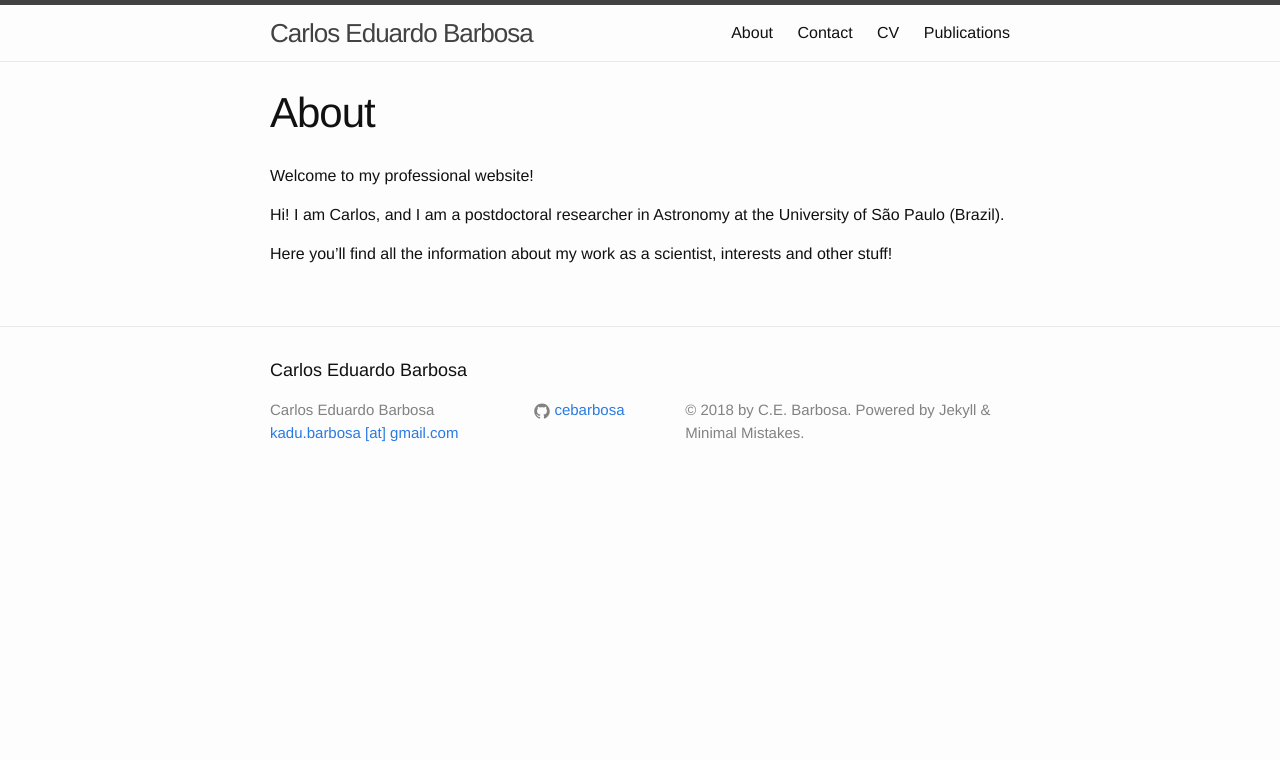
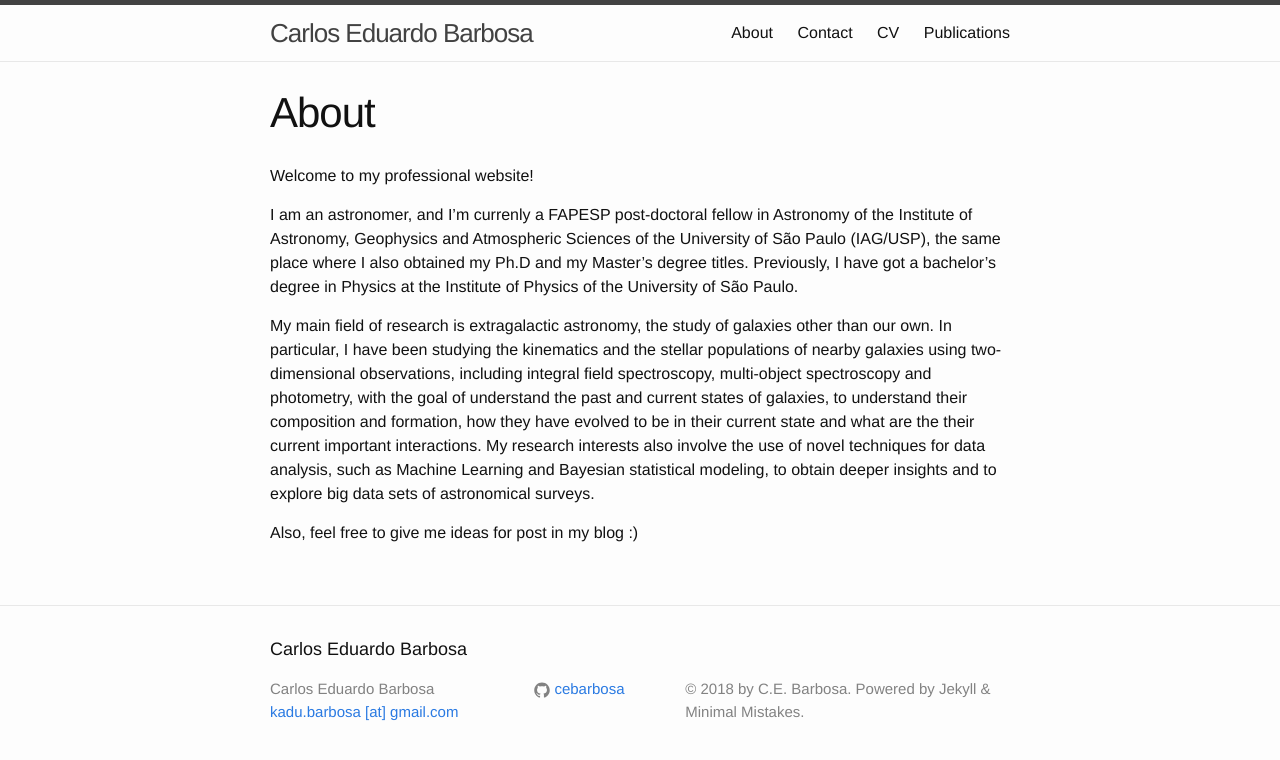
Before and after one commit to cebarbosa/cebarbosa.github.io, a Jekyll site: the page built from about.md, in a window 1280 px wide. Shown: the top 760 px of the page. Built offline with Jekyll 4.4.1, drawn with Linux system fonts in a browser that asks for light colours.

Commit message:
Update about with improved bio.

```diff
--- a/about.md
+++ b/about.md
@@ -6,6 +6,8 @@ permalink: /about/
 
 Welcome to my professional website!
 
-Hi! I am Carlos, and I am a postdoctoral researcher in Astronomy at the University of São Paulo (Brazil).
+I am an astronomer, and I'm currenly a FAPESP post-doctoral fellow in Astronomy of the Institute of Astronomy, Geophysics and Atmospheric Sciences of the University of São Paulo (IAG/USP), the same place where I also obtained my Ph.D and my Master's degree titles. Previously, I have got a bachelor's degree in Physics at the Institute of Physics of the University of São Paulo.
 
-Here you'll find all the information about my work as a scientist, interests and other stuff!
+My main field of research is extragalactic astronomy, the study of galaxies other than our own. In particular, I have been studying the kinematics and the stellar populations of nearby galaxies using two-dimensional observations, including integral field spectroscopy, multi-object spectroscopy and photometry, with the goal of understand the past and current states of galaxies, to understand their composition and formation, how they have evolved to be in their current state and what are the their current important interactions. My research interests also involve the use of novel techniques for data analysis, such as Machine Learning and Bayesian statistical modeling, to obtain deeper insights and to explore big data sets of astronomical surveys.
+
+Also, feel free to give me ideas for post in my blog :)
```
